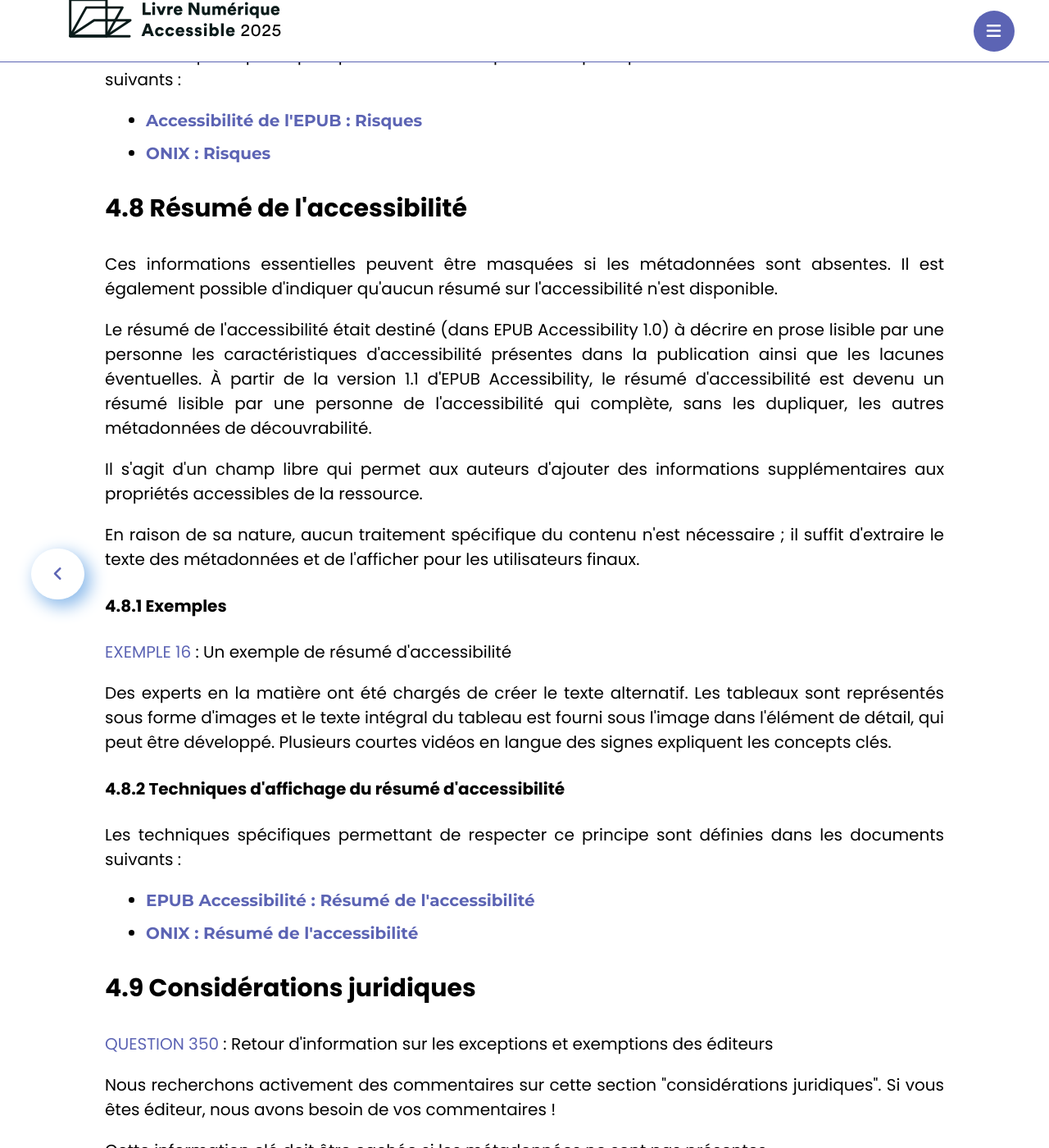
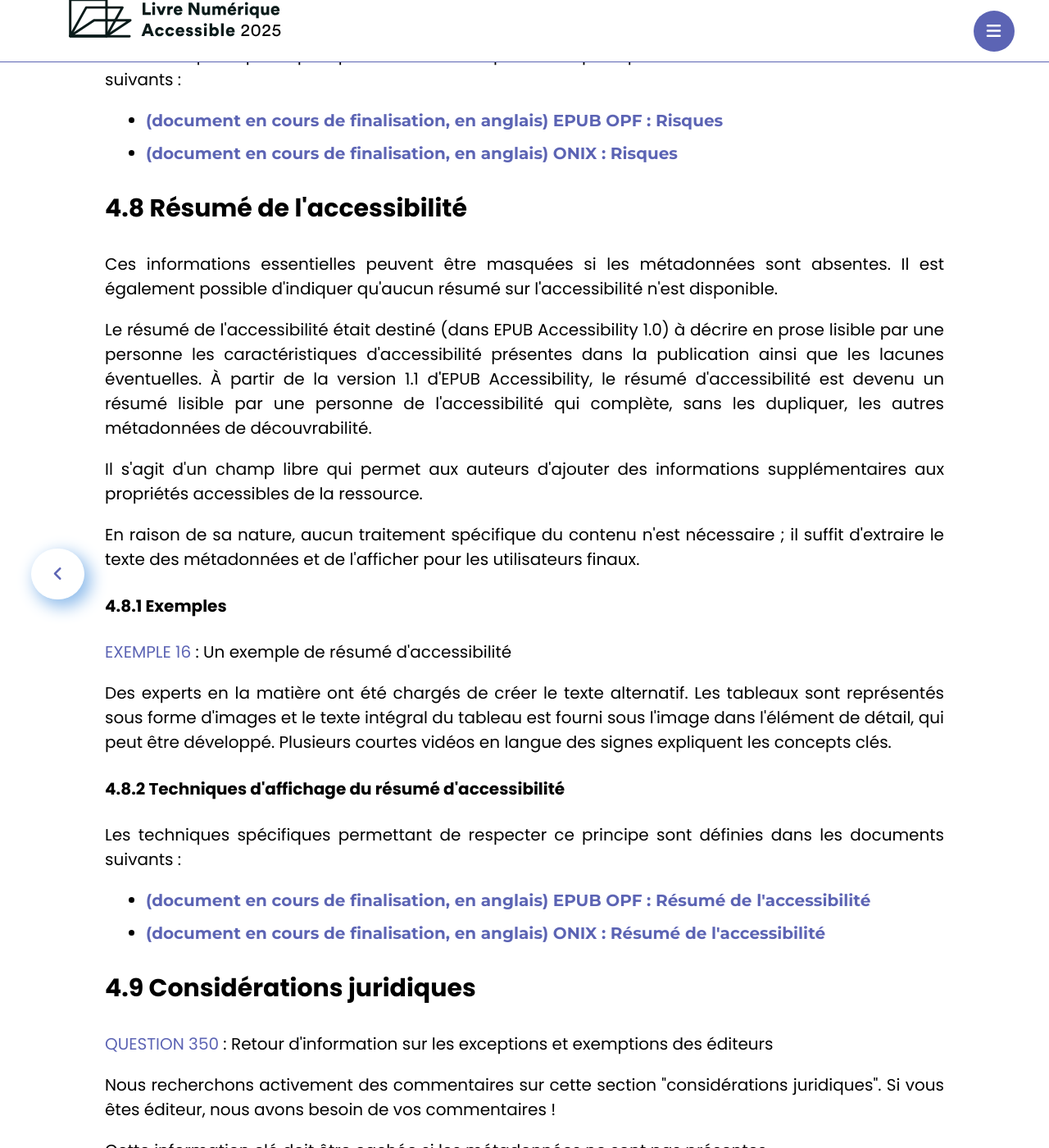
Before and after one commit to edition-accessible/lina25, a Jekyll site: the page built from ressources/displayguide20fr.md, in a window 1280 px wide and 1400 px high, scrolled down 18161 px. Shown: the whole window at 82% size. Built offline with Jekyll 4.4.1, drawn with Linux system fonts in a browser that asks for light colours; nearby versions of some CDN libraries; comment, search, counter and statistics services are not loaded; some of the changed text lies outside the part shown.

Commit message:
Update displayguide20fr.md
Additional informations about the state of techniques documents.

```diff
--- a/ressources/displayguide20fr.md
+++ b/ressources/displayguide20fr.md
@@ -199,7 +199,7 @@ Parmi les exemples de publications numériques figurent les livres électronique
   <li>
     <a
       href="https://w3c.github.io/publ-a11y/a11y-meta-display-guide/2.0/techniques/epub-metadata/index.html"
-      >Métadonnées d'accessibilité de l'EPUB</a
+      >Métadonnées d'accessibilité de l'EPUB (OPF)</a
     >
   </li>
   <li>
@@ -353,13 +353,13 @@ Parmi les exemples de publications numériques figurent les livres électronique
   <li>
     <a
       href="https://w3c.github.io/publ-a11y/a11y-meta-display-guide/2.0/techniques/epub-metadata/index.html#visual-adjustments"
-      >EPUB Accessibilité : Adaptations visuelles</a
+      >(document en cours de finalisation, en anglais) EPUB OPF : Adaptations visuelles</a
     >
   </li>
   <li>
     <a
       href="https://w3c.github.io/publ-a11y/a11y-meta-display-guide/2.0/techniques/onix-metadata/index.html#visual-adjustments"
-      >ONIX : Ajustements visuels</a
+      >(document en cours de finalisation, en anglais) ONIX : Ajustements visuels</a
     >
   </li>
 </ul>
@@ -441,13 +441,13 @@ Parmi les exemples de publications numériques figurent les livres électronique
   <li>
     <a
       href="https://w3c.github.io/publ-a11y/a11y-meta-display-guide/2.0/techniques/epub-metadata/index.html#supports-nonvisual-reading"
-      >Accessibilité EPUB : lecture non visuelle</a
+      >(document en cours de finalisation, en anglais) EPUB OPF : lecture non visuelle</a
     >
   </li>
   <li>
     <a
       href="https://w3c.github.io/publ-a11y/a11y-meta-display-guide/2.0/techniques/onix-metadata/index.html#supports-nonvisual-reading"
-      >ONIX : lecture non visuelle</a
+      >(document en cours de finalisation, en anglais) ONIX : lecture non visuelle</a
     >
   </li>
 </ul>
@@ -616,13 +616,13 @@ Parmi les exemples de publications numériques figurent les livres électronique
   <li>
     <a
       href="https://w3c.github.io/publ-a11y/a11y-meta-display-guide/2.0/techniques/epub-metadata/index.html#conformance-group"
-      >Accessibilité de l'EPUB : Conformité</a
+      >(document en cours de finalisation, en anglais) EPUB OPF : Conformité</a
     >
   </li>
   <li>
     <a
       href="https://w3c.github.io/publ-a11y/a11y-meta-display-guide/2.0/techniques/onix-metadata/index.html#conformance-group"
-      >ONIX : Conformité</a
+      >(document en cours de finalisation, en anglais) ONIX : Conformité</a
     >
   </li>
 </ul>
@@ -688,13 +688,13 @@ Parmi les exemples de publications numériques figurent les livres électronique
   <li>
     <a
       href="https://w3c.github.io/publ-a11y/a11y-meta-display-guide/2.0/techniques/epub-metadata/index.html#pre-recorded-audio"
-      >Accessibilité EPUB : Audio complet</a
+      >(document en cours de finalisation, en anglais) EPUB OPF  : Audio complet</a
     >
   </li>
   <li>
     <a
       href="https://w3c.github.io/publ-a11y/a11y-meta-display-guide/2.0/techniques/onix-metadata/index.html#pre-recorded-audio"
-      >ONIX : audio complet</a
+      >(document en cours de finalisation, en anglais) ONIX : audio complet</a
     >
   </li>
 </ul>
@@ -762,13 +762,13 @@ Parmi les exemples de publications numériques figurent les livres électronique
   <li>
     <a
       href="https://w3c.github.io/publ-a11y/a11y-meta-display-guide/2.0/techniques/epub-metadata/index.html#navigation"
-      >Accessibilité de l'EPUB : Navigation</a
+      >(document en cours de finalisation, en anglais) EPUB OPF : Navigation</a
     >
   </li>
   <li>
     <a
       href="https://w3c.github.io/publ-a11y/a11y-meta-display-guide/2.0/techniques/onix-metadata/index.html#navigation"
-      >ONIX : Navigation</a
+      >(document en cours de finalisation, en anglais) ONIX : Navigation</a
     >
   </li>
 </ul>
@@ -833,13 +833,13 @@ Parmi les exemples de publications numériques figurent les livres électronique
   <li>
     <a
       href="https://w3c.github.io/publ-a11y/a11y-meta-display-guide/2.0/techniques/epub-metadata/index.html#charts-diagrams-and-formulas"
-      >EPUB Accessibilité : Graphiques et formules</a
+      >(document en cours de finalisation, en anglais) EPUB OPF : Graphiques et formules</a
     >
   </li>
   <li>
     <a
       href="https://w3c.github.io/publ-a11y/a11y-meta-display-guide/2.0/techniques/onix-metadata/index.html#charts-diagrams-and-formulas"
-      >ONIX : Graphiques et formules</a
+      >(document en cours de finalisation, en anglais) ONIX : Graphiques et formules</a
     >
   </li>
 </ul>
@@ -908,13 +908,13 @@ Parmi les exemples de publications numériques figurent les livres électronique
   <li>
     <a
       href="https://w3c.github.io/publ-a11y/a11y-meta-display-guide/2.0/techniques/epub-metadata/index.html#hazards"
-      >Accessibilité de l'EPUB : Risques</a
+      >(document en cours de finalisation, en anglais) EPUB OPF : Risques</a
     >
   </li>
   <li>
     <a
       href="https://w3c.github.io/publ-a11y/a11y-meta-display-guide/2.0/techniques/onix-metadata/index.html#hazards"
-      >ONIX : Risques</a
+      >(document en cours de finalisation, en anglais) ONIX : Risques</a
     >
   </li>
 </ul>
@@ -961,13 +961,13 @@ Parmi les exemples de publications numériques figurent les livres électronique
   <li>
     <a
       href="https://w3c.github.io/publ-a11y/a11y-meta-display-guide/2.0/techniques/epub-metadata/index.html#accessibility-summary"
-      >EPUB Accessibilité : Résumé de l'accessibilité</a
+      >(document en cours de finalisation, en anglais)  EPUB OPF  : Résumé de l'accessibilité</a
     >
   </li>
   <li>
     <a
       href="https://w3c.github.io/publ-a11y/a11y-meta-display-guide/2.0/techniques/onix-metadata/index.html#accessibility-summary"
-      >ONIX : Résumé de l'accessibilité</a
+      >(document en cours de finalisation, en anglais) ONIX : Résumé de l'accessibilité</a
     >
   </li>
 </ul>
@@ -1042,13 +1042,13 @@ Parmi les exemples de publications numériques figurent les livres électronique
   <li>
     <a
       href="https://w3c.github.io/publ-a11y/a11y-meta-display-guide/2.0/techniques/epub-metadata/index.html#legal-considerations"
-      >Accessibilité de l'EPUB : considérations juridiques</a
+      >(document en cours de finalisation, en anglais) EPUB OPF : considérations juridiques</a
     >
   </li>
   <li>
     <a
       href="https://w3c.github.io/publ-a11y/a11y-meta-display-guide/2.0/techniques/onix-metadata/index.html#legal-considerations"
-      >ONIX : considérations juridiques</a
+      >(document en cours de finalisation, en anglais) ONIX : considérations juridiques</a
     >
   </li>
 </ul>
@@ -1160,13 +1160,13 @@ Parmi les exemples de publications numériques figurent les livres électronique
   <li>
     <a
       href="https://w3c.github.io/publ-a11y/a11y-meta-display-guide/2.0/techniques/epub-metadata/index.html#additional-accessibility-information"
-      >Accessibilité de l'EPUB : Caractéristiques du livre</a
+      >(document en cours de finalisation, en anglais) EPUB OPF : Caractéristiques du livre</a
     >
   </li>
   <li>
     <a
       href="https://w3c.github.io/publ-a11y/a11y-meta-display-guide/2.0/techniques/onix-metadata/index.html#additional-accessibility-information"
-      >ONIX : Caractéristiques du livre</a
+      >(document en cours de finalisation, en anglais) ONIX : Caractéristiques du livre</a
     >
   </li>
 </ul>
```
